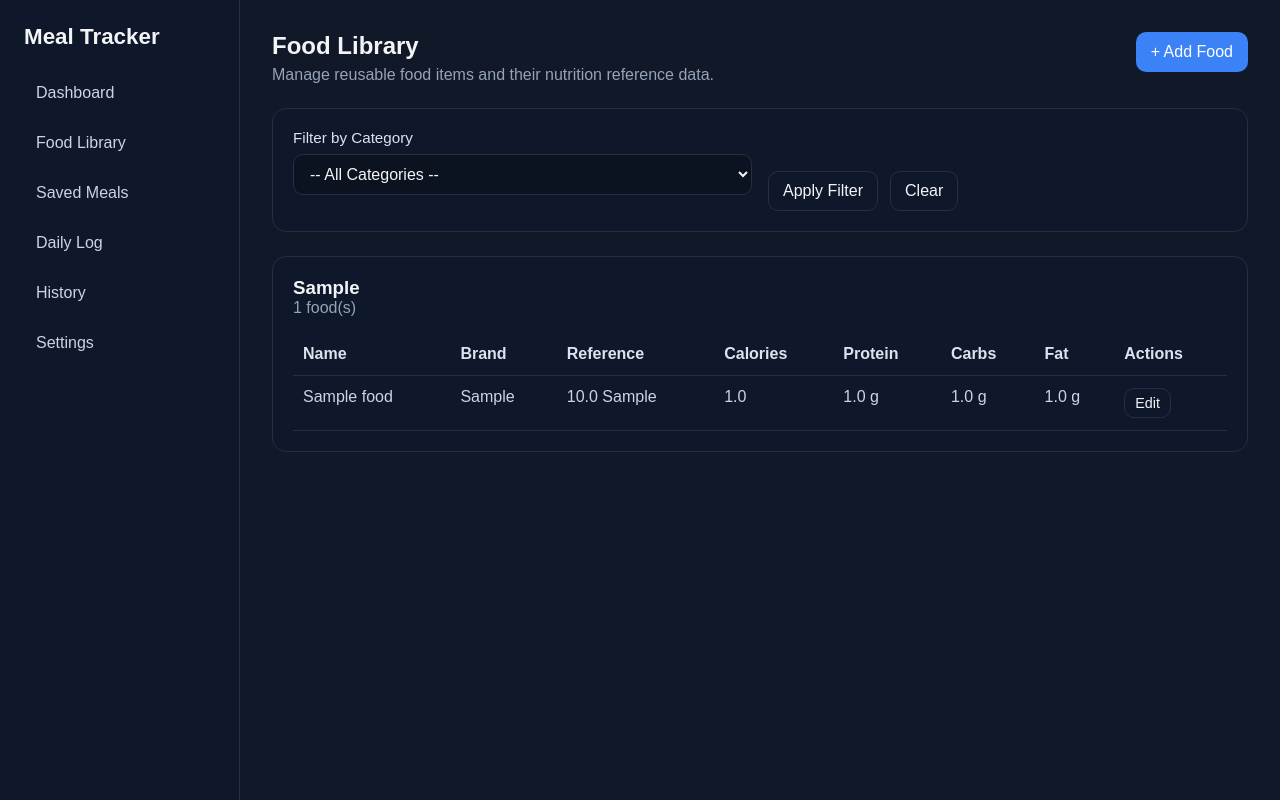
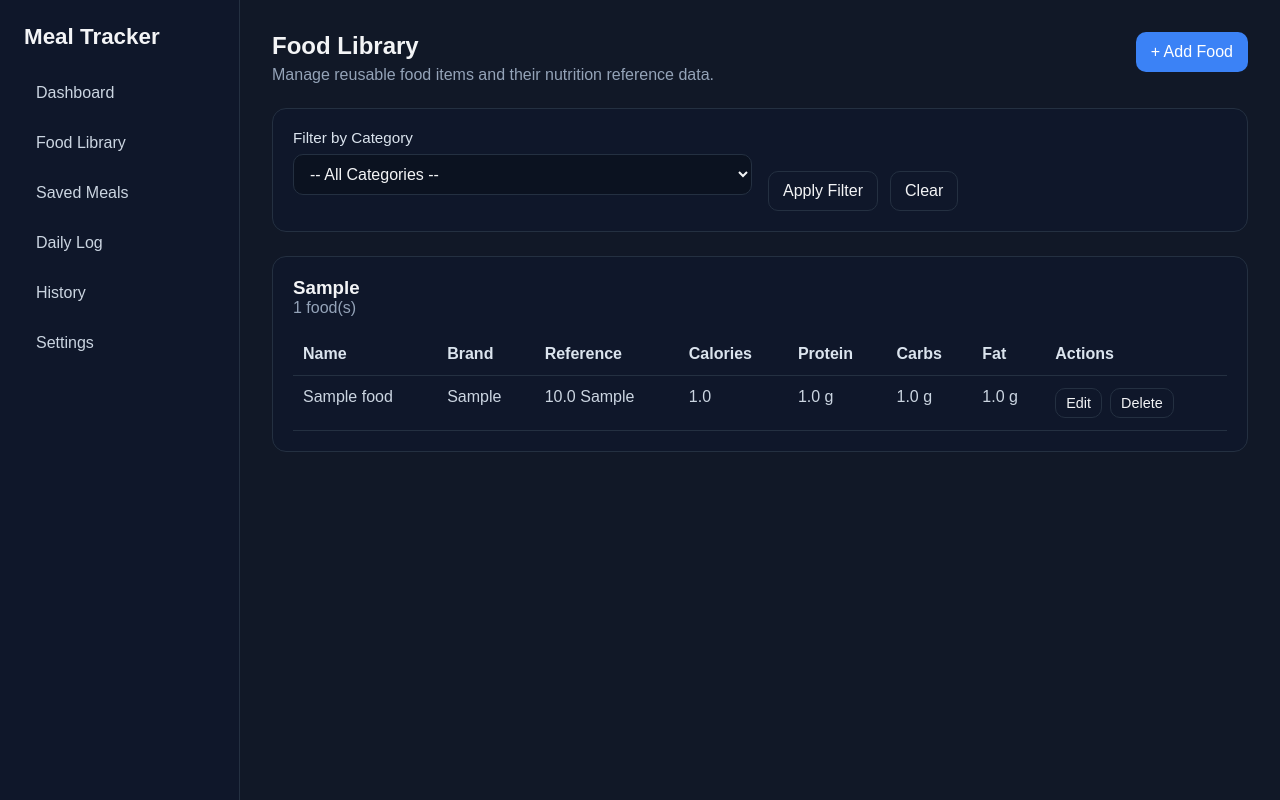
Before and after one commit to ZfId7/meal-tracker, a Flask app: page /foods/ in a window 1280 px wide. Run offline with Flask 3, Linux system fonts and the light colour scheme; tables that the repository leaves empty hold one stand-in row (values such as "Sample post").

Commit message:
V2.0.1 Bug fix | Delete Food library Item

```diff
--- a/app/food_library/routes.py
+++ b/app/food_library/routes.py
@@ -346,3 +346,13 @@ def edit(food_id):
         food_categories=FOOD_CATEGORIES,
         form_data=form_data,
     )
+
+@food_library_bp.route("/<int:food_id>/delete", methods=["POST"])
+def delete(food_id):
+    food = Food.query.get_or_404(food_id)
+
+    db.session.delete(food)
+    db.session.commit()
+
+    flash("Food deleted successfully.", "success")
+    return redirect(url_for("food_library_bp.index"))
--- a/app/templates/daily_log/index.html
+++ b/app/templates/daily_log/index.html
@@ -90,7 +90,7 @@
 <div class="card form-card" style="margin-bottom: 24px;">
     <h3 style="margin-top: 0;">Add Food Entry</h3>
 
-    <form method="POST">
+    <form method="POST" action="{{ url_for('daily_log_bp.index') }}">
         <input type="hidden" name="entry_date" value="{{ selected_date.isoformat() }}">
 
         <div class="form-grid">
--- a/app/templates/food_library/index.html
+++ b/app/templates/food_library/index.html
@@ -72,9 +72,25 @@
                             <td>{{ food.carbs_g }} g</td>
                             <td>{{ food.fat_g }} g</td>
                             <td>
-                                <a class="btn btn-secondary btn-sm" href="{{ url_for('food_library_bp.edit', food_id=food.id) }}">
-                                    Edit
-                                </a>
+                                <div style="display: flex; gap: 8px; align-items: center;">
+                                    <a
+                                        class="btn btn-secondary btn-sm"
+                                        href="{{ url_for('food_library_bp.edit', food_id=food.id) }}"
+                                    >
+                                        Edit
+                                    </a>
+
+                                    <form
+                                        method="POST"
+                                        action="{{ url_for('food_library_bp.delete', food_id=food.id) }}"
+                                        onsubmit="return confirm('Delete this food?');"
+                                        style="margin: 0;"
+                                    >
+                                        <button type="submit" class="btn btn-secondary btn-sm">
+                                            Delete
+                                        </button>
+                                    </form>
+                                </div>
                             </td>
                         </tr>
                         {% endfor %}
```
Also changed, not shown: app/daily_log/routes.py (+5 -5 lines), 1 other file.
